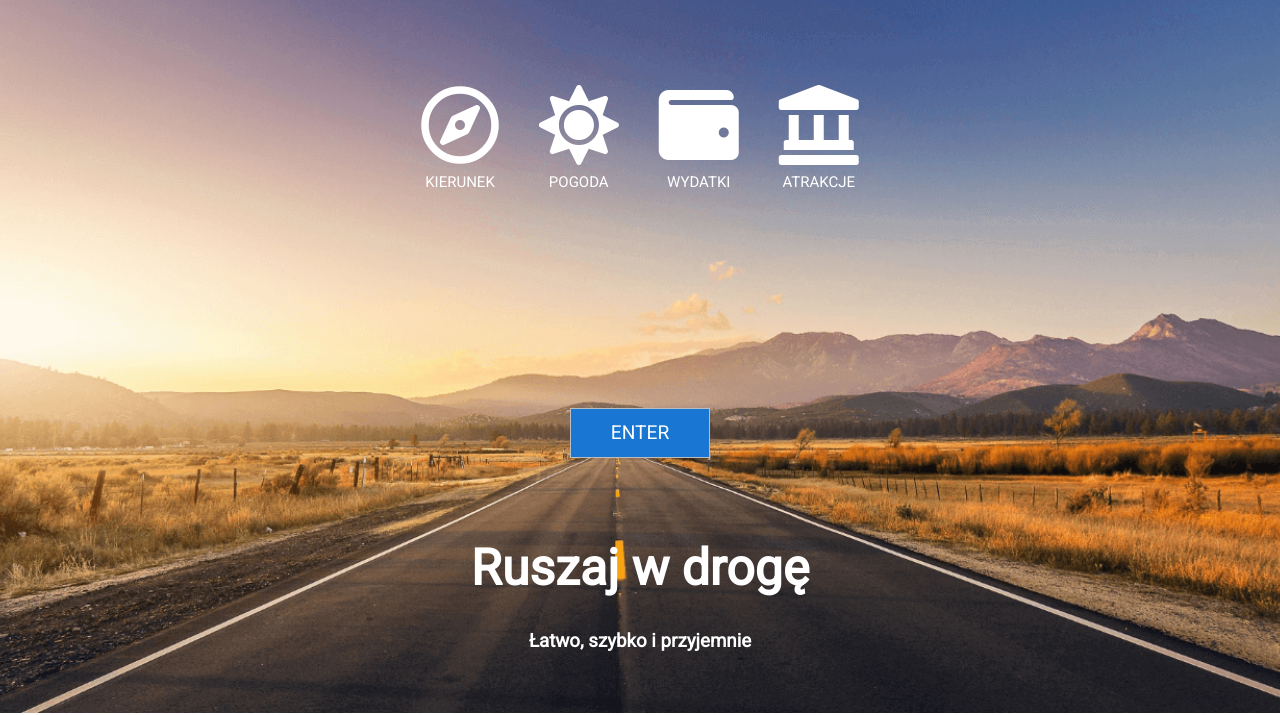
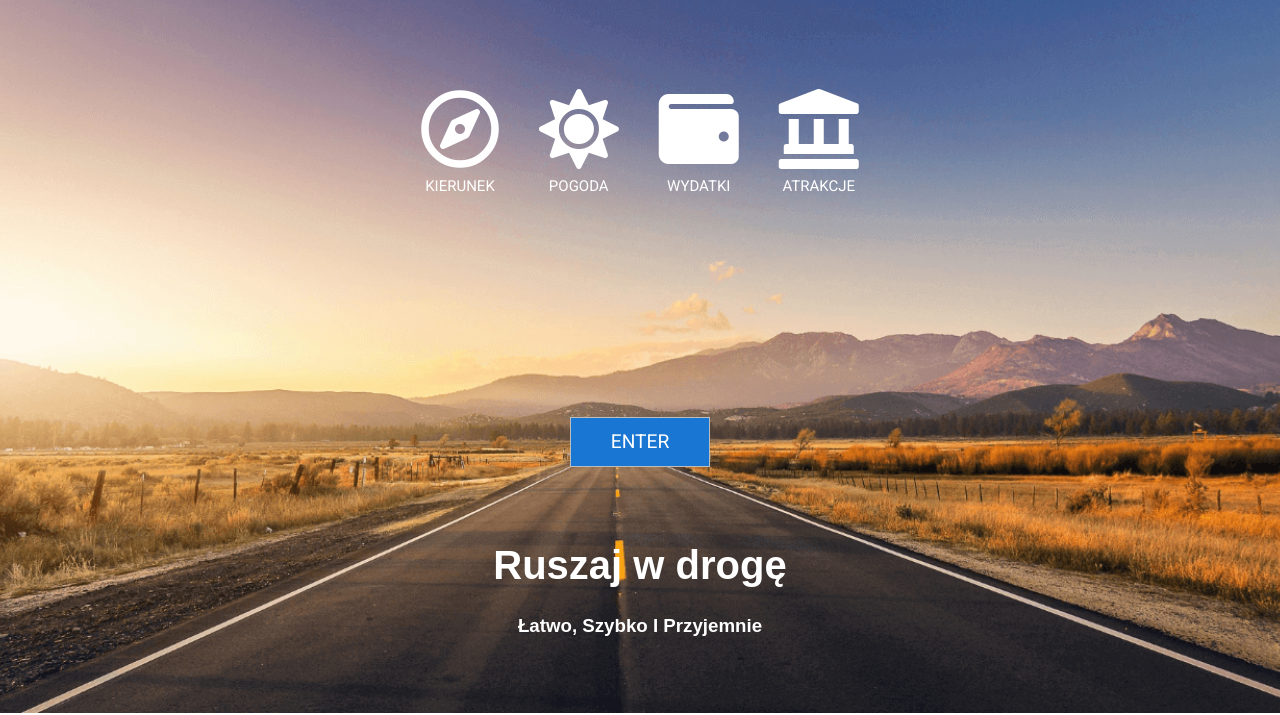
Before and after one commit to infoshareacademy/jfdd13-dreamteam, a plain HTML site: page index.html in a window 1280 px wide. Shown: the part 87-802 px from the top of the page. Drawn offline with nearby package versions, Linux system fonts and the light colour scheme; a web font is replaced by a local one.

Commit message:
added classes to headings in hero section

```diff
--- a/index.html
+++ b/index.html
@@ -59,8 +59,8 @@
             </div>
             <div class="hero-image">
                 <div class="hero-text">
-                    <h1 style="font-size:50px">Ruszaj w drogę</h1>
-                    <h3>Łatwo, szybko i przyjemnie</h3>
+                    <h1 class="heading heading__h1">Ruszaj w drogę</h1>
+                    <h3 class="heading heading__h3">Łatwo, szybko i przyjemnie</h3>
                 </div>
                 <div class="btn__container btn__container-hero">
                     <button class="btn btn-hero">Enter</button>
```
